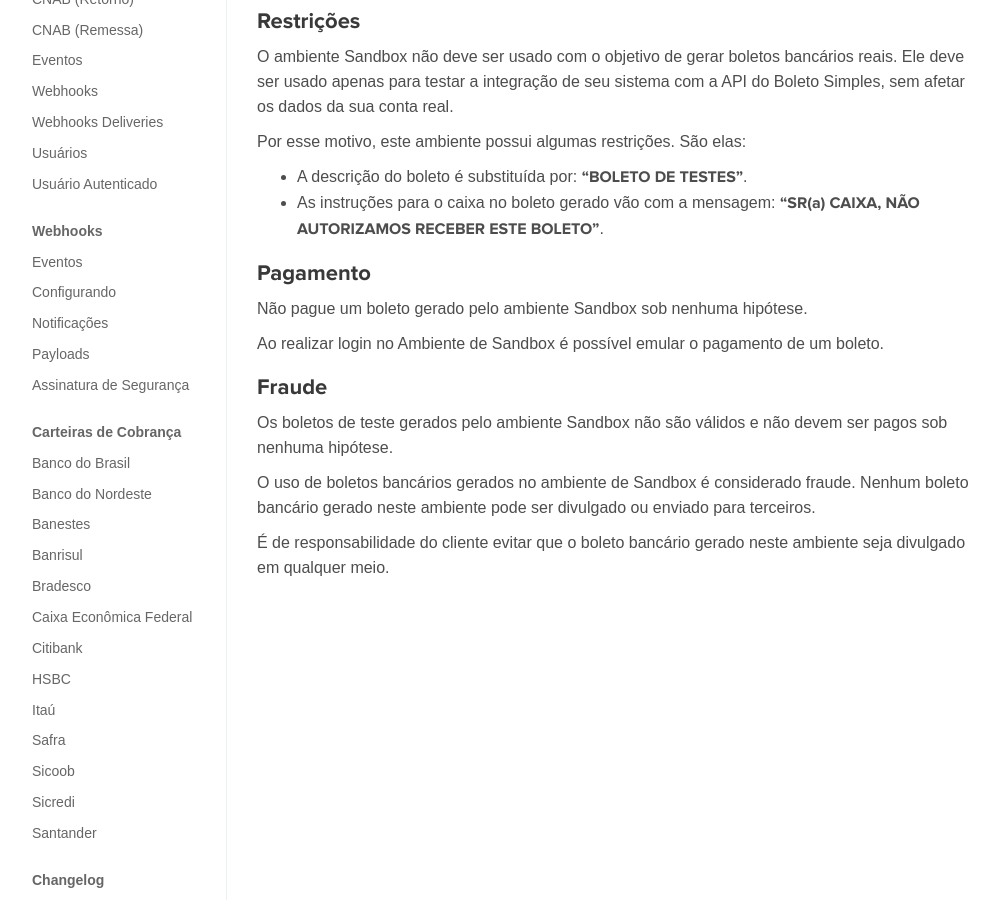
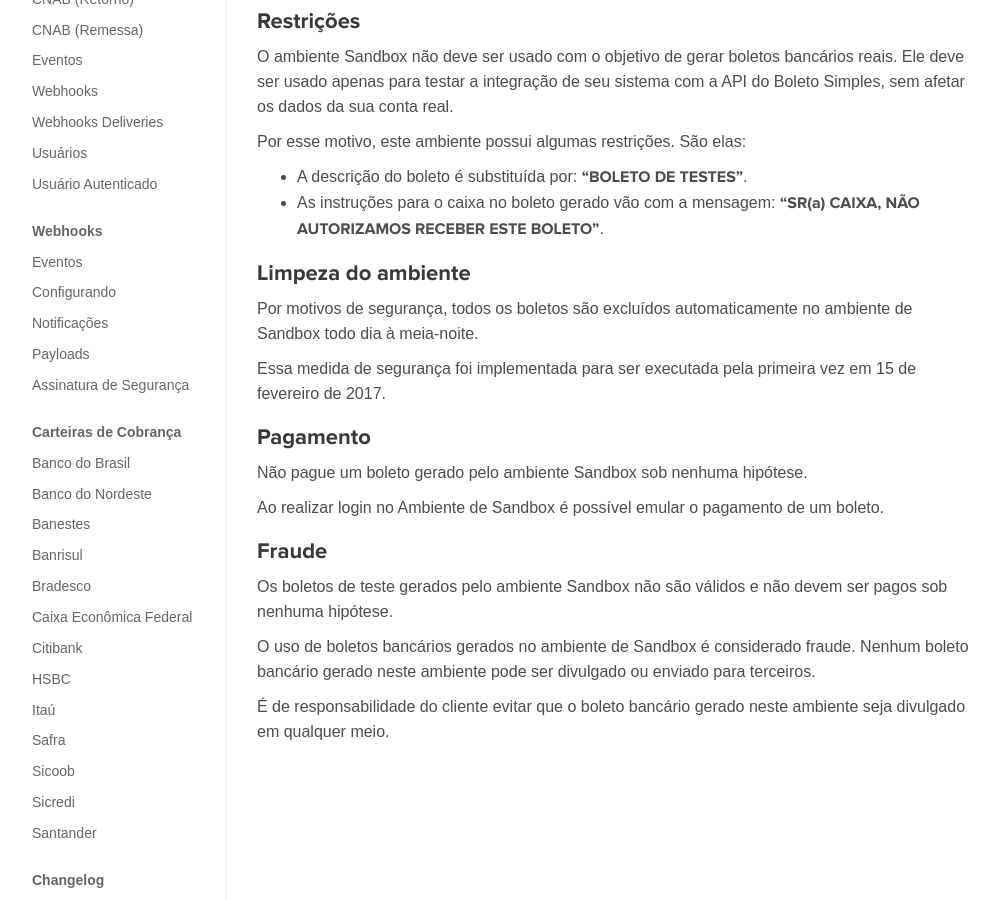
Before and after one commit to BoletoSimples/boletosimples-docs, a Jekyll site: the page built from sandbox.md, in a window 1280 px wide and 900 px high, scrolled down 829 px. Shown: the whole window, without its empty margins (143-1142 px from the left). Built offline with Jekyll 4.4.1, drawn with Linux system fonts in a browser that asks for light colours.

Commit message:
adds information about sandbox environment cleaning

```diff
--- a/sandbox.md
+++ b/sandbox.md
@@ -37,6 +37,12 @@ Por esse motivo, este ambiente possui algumas restrições. São elas:
 *   A descrição do boleto é substituída por: **"BOLETO DE TESTES"**.
 *   As instruções para o caixa no boleto gerado vão com a mensagem: **"SR(a) CAIXA, NÃO AUTORIZAMOS RECEBER ESTE BOLETO"**.
 
+### Limpeza do ambiente
+
+Por motivos de segurança, todos os boletos são excluídos automaticamente no ambiente de Sandbox todo dia à meia-noite.
+
+Essa medida de segurança foi implementada para ser executada pela primeira vez em 15 de fevereiro de 2017.
+
 ### Pagamento
 
 Não pague um boleto gerado pelo ambiente Sandbox sob nenhuma hipótese.
```
Also changed, not shown: changelog/index.md (+4 -0 lines).
